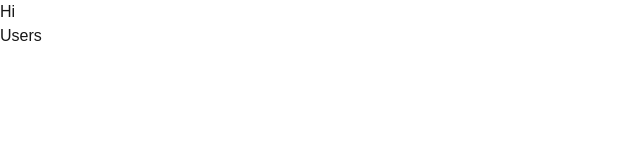
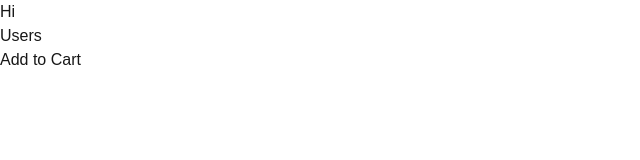
Before and after one commit to Grombrindle/LearningNextJs, a Next.js app: page / in a window 1280 px wide. Shown: the top 160 px of the page, without its empty margins (0-640 px from the left). Built offline with nearby package versions, Linux system fonts and the light colour scheme.

Commit message:
Client and Server Components

```diff
--- /dev/null
+++ b/app/components/AddToCart.tsx
@@ -0,0 +1,8 @@
+"use client";
+import React from "react";
+
+const AddToCart = () => {
+  return <button onClick={() => console.log("s")}>Add to Cart</button>;
+};
+
+export default AddToCart;
--- /dev/null
+++ b/app/components/ProductCard.tsx
@@ -0,0 +1,12 @@
+import React from "react";
+import AddToCart from "./AddToCart";
+
+const ProductCard = () => {
+  return (
+    <div>
+      <AddToCart />
+    </div>
+  );
+};
+
+export default ProductCard;
--- a/app/page.tsx
+++ b/app/page.tsx
@@ -1,11 +1,13 @@
 import Image from "next/image";
 import Link from "next/link";
+import ProductCard from "./components/ProductCard";
 
 export default function Home() {
   return (
     <main>
       <h1>Hi</h1>
       <Link href="/users">Users</Link>
+      <ProductCard />
     </main>
   );
 }
```
